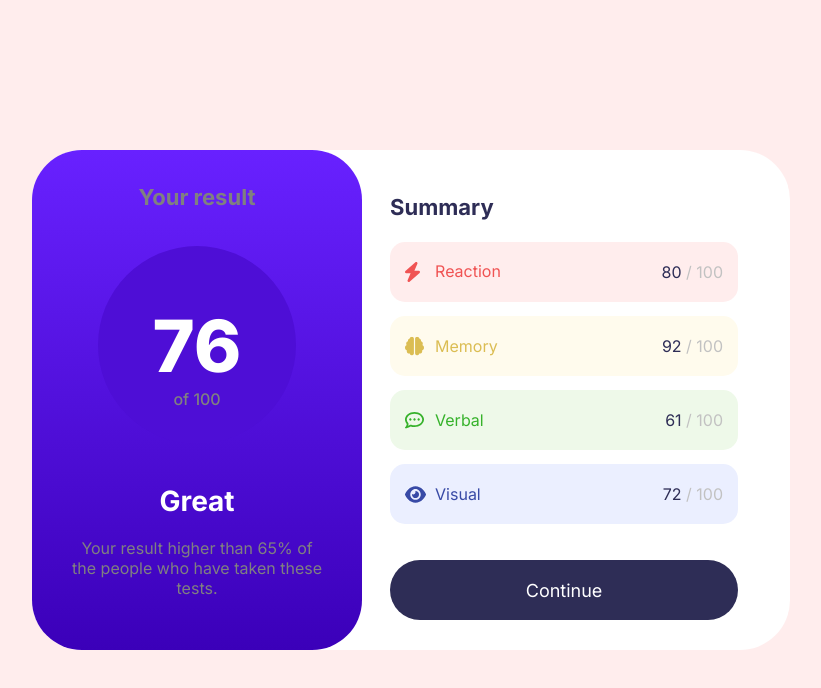
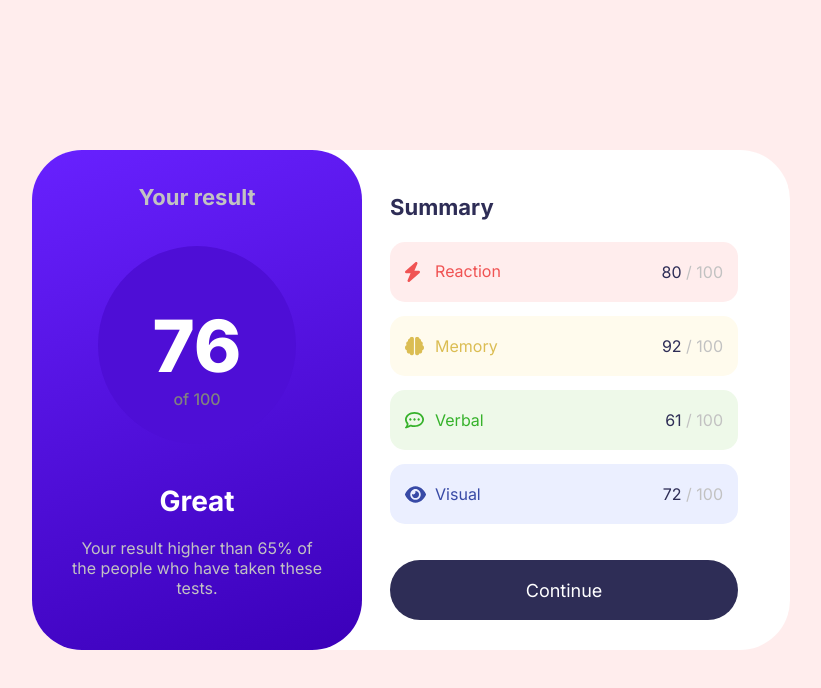
Before and after one commit to vikunnakh/summary-card, a plain HTML site: page index.html in a window 1280 px wide. Shown: the whole page, without its empty margins (229-1050 px from the left). Drawn offline with Linux system fonts and the light colour scheme.

Commit message:
summary-card

```diff
--- a/style.css
+++ b/style.css
@@ -21,7 +21,13 @@ body {
   transform: translate(-50%, -50%);
 }
 .purple-side-container {
-  background: linear-gradient(#6821ff, #3b00b9);
+  background: rgb(104, 33, 255);
+  background: linear-gradient(
+    161deg,
+    rgba(104, 33, 255, 1) 0%,
+    rgba(59, 0, 185, 1) 100%
+  );
+
   width: 349px;
   border-radius: 50px;
 }
@@ -30,7 +36,7 @@ h5 {
   font-family: "Inter", sans-serif;
   font-size: 22px;
   margin: 34px 0 36px 0;
-  color: gray;
+  color: #c2c2c2;
   font-weight: bold;
 }
 .circle {
@@ -62,7 +68,7 @@ h4 {
   color: white;
 }
 .great-p {
-  color: grey;
+  color: #c2c2c2;
   font-size: 16px;
   font-family: "Inter", sans-serif;
   width: 251px;
```
